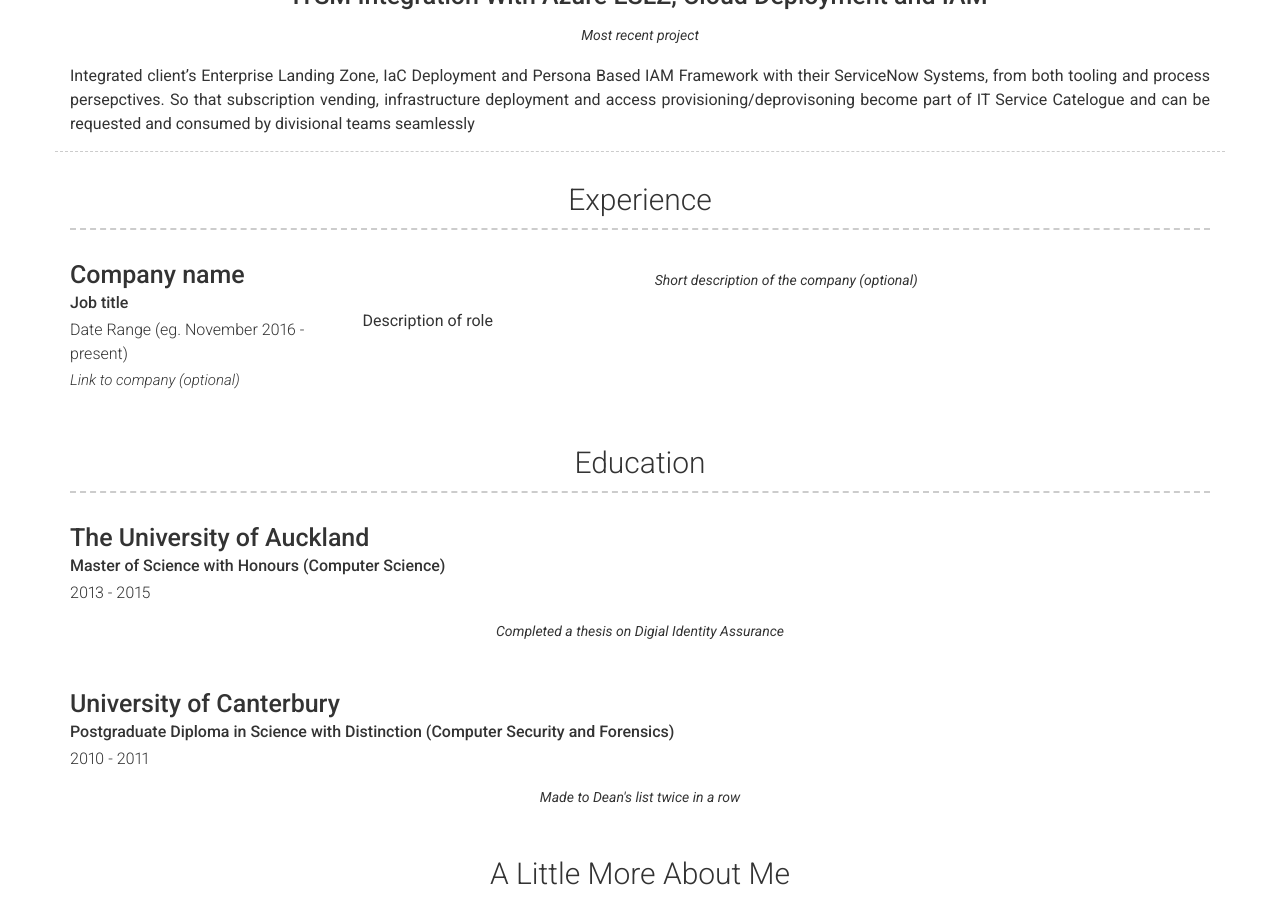
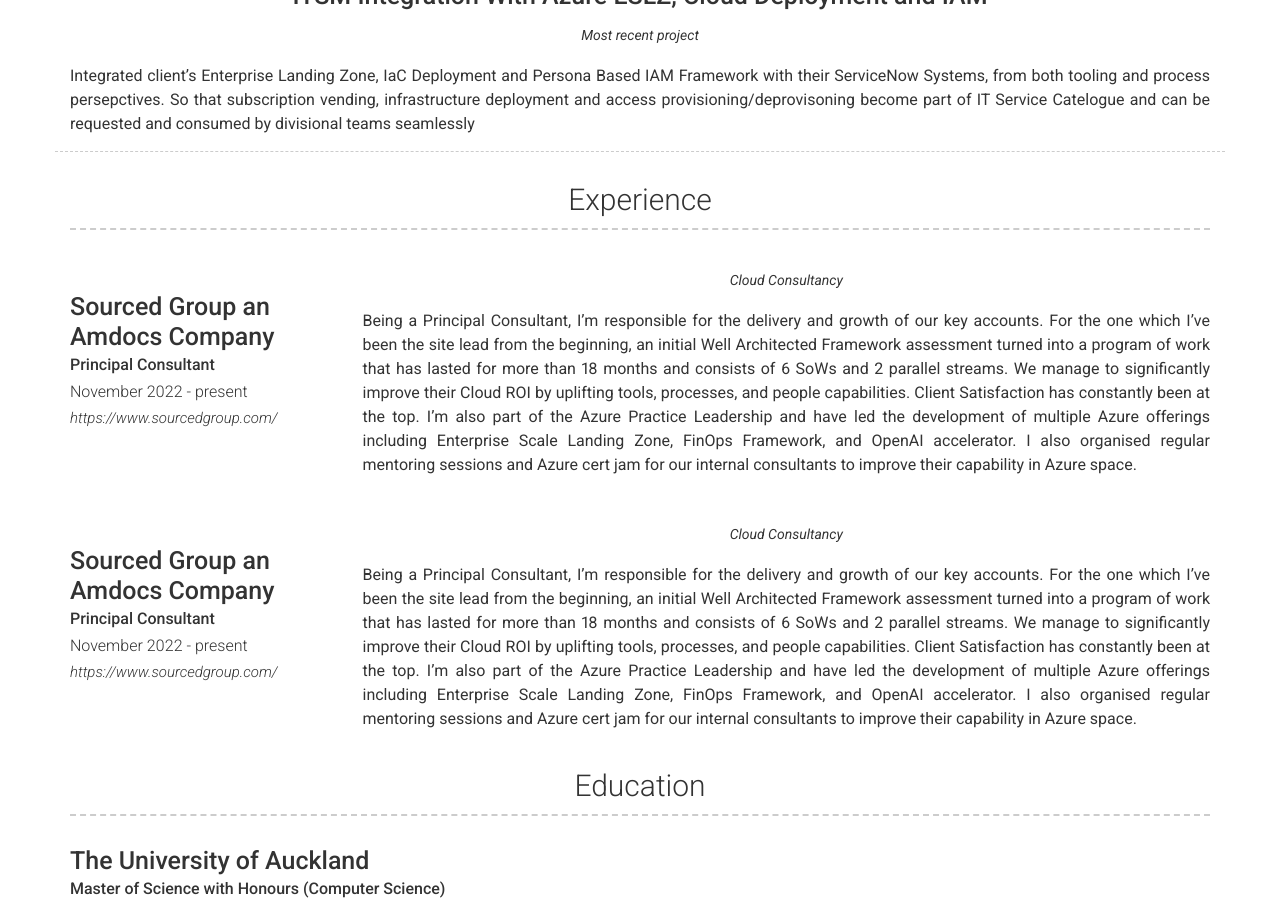
Before and after one commit to shin-akuma/shin-akuma.github.io, a Jekyll site: the page built from index.md, in a window 1280 px wide and 900 px high, scrolled down 676 px. Built offline with Jekyll 4.4.1, drawn with Linux system fonts in a browser that asks for light colours; nearby versions of some CDN libraries.

Commit message:
Update _config.yml

```diff
--- a/_config.yml
+++ b/_config.yml
@@ -59,14 +59,25 @@
     layout: list
     content:
       - layout: left
-        title: Company name
-        sub_title: Job title
-        caption: Date Range (eg. November 2016 - present)
-        link: Link to company (optional)
+        title: Sourced Group an Amdocs Company
+        sub_title: Principal Consultant
+        caption: November 2022 - present
+        link: https://www.sourcedgroup.com/
         quote: >
-          Short description of the company (optional)
-        description: | # this will include new lines to allow paragraphs
-          Description of role
+          Cloud Consultancy
+        description: |
+          Being a Principal Consultant, I'm responsible for the delivery and growth of our key accounts. For the one which I've been the site lead from the beginning, an initial Well Architected Framework assessment turned into a program of work that has lasted for more than 18 months and consists of 6 SoWs and 2 parallel streams. We manage to significantly improve their Cloud ROI by uplifting tools, processes, and people capabilities. Client Satisfaction has constantly been at the top.
+          I'm also part of the Azure Practice Leadership and have led the development of multiple Azure offerings including Enterprise Scale Landing Zone, FinOps Framework, and OpenAI accelerator. I also organised regular mentoring sessions and Azure cert jam for our internal consultants to improve their capability in Azure space.
+      - layout: left
+        title: Sourced Group an Amdocs Company
+        sub_title: Principal Consultant
+        caption: November 2022 - present
+        link: https://www.sourcedgroup.com/
+        quote: >
+          Cloud Consultancy
+        description: |
+          Being a Principal Consultant, I'm responsible for the delivery and growth of our key accounts. For the one which I've been the site lead from the beginning, an initial Well Architected Framework assessment turned into a program of work that has lasted for more than 18 months and consists of 6 SoWs and 2 parallel streams. We manage to significantly improve their Cloud ROI by uplifting tools, processes, and people capabilities. Client Satisfaction has constantly been at the top.
+          I'm also part of the Azure Practice Leadership and have led the development of multiple Azure offerings including Enterprise Scale Landing Zone, FinOps Framework, and OpenAI accelerator. I also organised regular mentoring sessions and Azure cert jam for our internal consultants to improve their capability in Azure space.
   - title: Education
     layout: list
     content:
```
